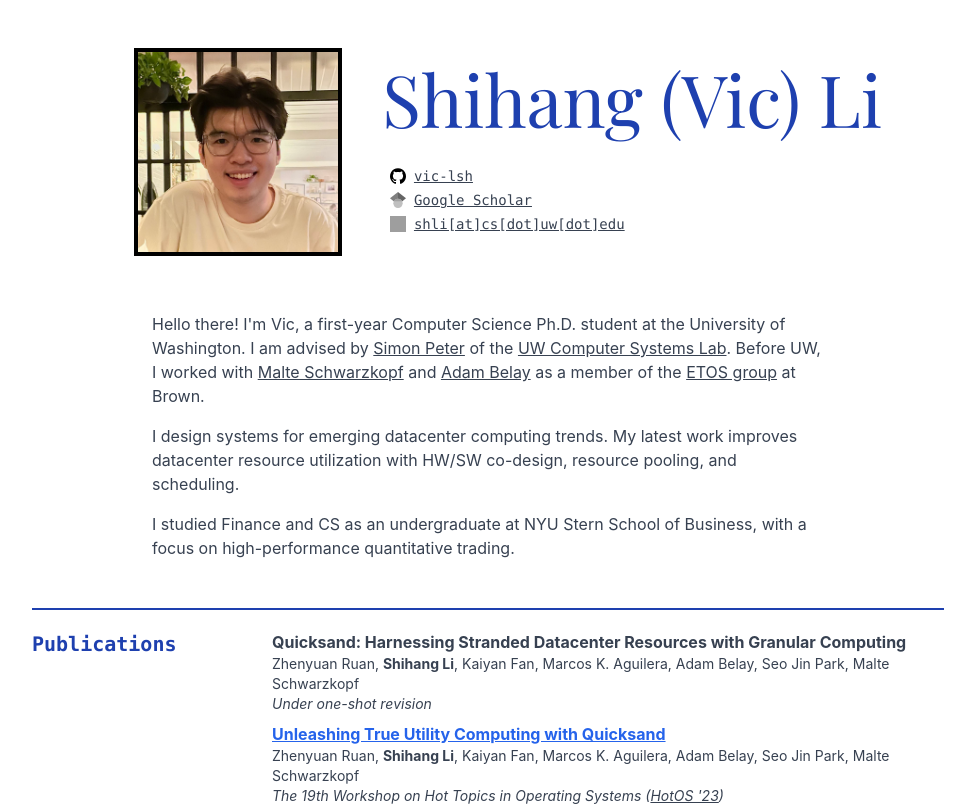
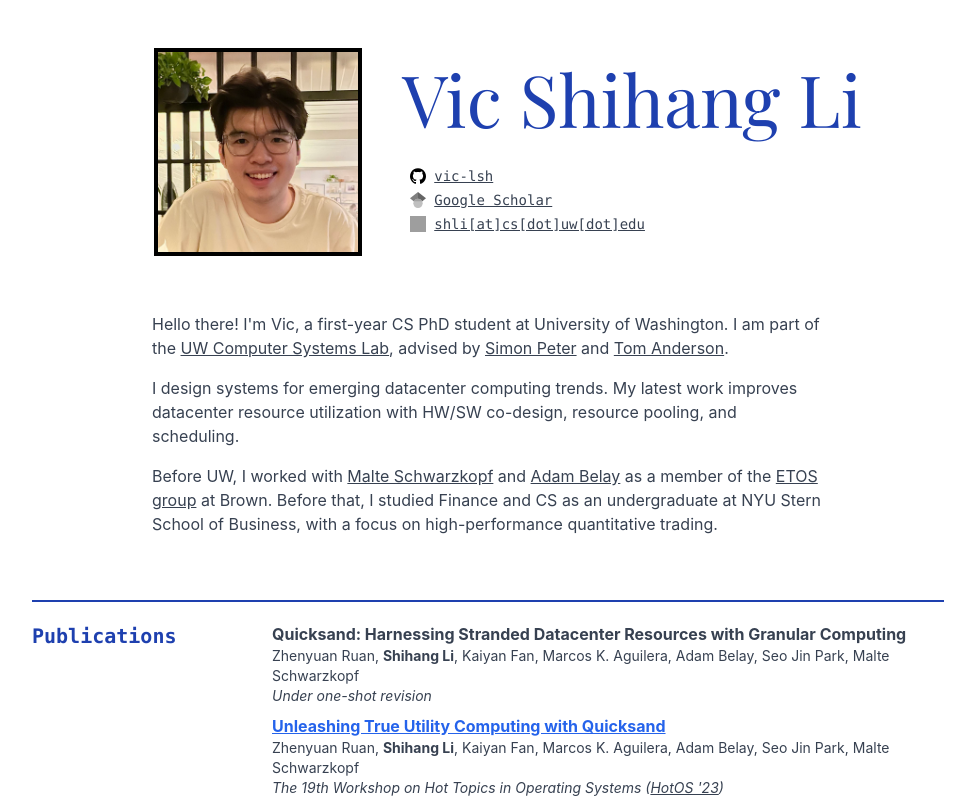
Before and after one commit to vic-lsh/vli, a Next.js app: page / in a window 1280 px wide. Shown: the top 806 px of the page, without its empty margins (152-1127 px from the left). Built offline with nearby package versions, Linux system fonts and the light colour scheme; grey boxes are pictures that could not be loaded.

Commit message:
update intro

```diff
--- a/components/intro.tsx
+++ b/components/intro.tsx
@@ -4,27 +4,22 @@ export const Intro = () => {
   return (
     <div className="flex flex-col gap-4 max-w-2xl m-auto">
       <p>
-        {`Hello there! I'm Vic, a first-year Computer Science Ph.D. student at
-        the University of Washington. `}
+        {`Hello there! I'm Vic, a first-year CS PhD student at
+        University of Washington. `}
 
-        {`I am advised by `}
+        {`I am part of the `}
+        <UrlLink href="https://syslab.cs.washington.edu/">
+          UW Computer Systems Lab
+        </UrlLink>
+        {`, advised by `}
         <UrlLink href="https://homes.cs.washington.edu/~simpeter/">
           Simon Peter
         </UrlLink>
-        {` of the `}
-        <UrlLink href="https://syslab.cs.washington.edu/">
-          UW Computer Systems Lab
+        {` and `}
+        <UrlLink href="https://www.cs.washington.edu/people/faculty/tom">
+          Tom Anderson
         </UrlLink>
         {`. `}
-        {`Before UW, I worked with `}
-        <UrlLink href="https://cs.brown.edu/people/malte/">
-          Malte Schwarzkopf
-        </UrlLink>
-        {` and `}
-        <UrlLink href="http://www.abelay.me/">Adam Belay</UrlLink>
-        {` as a member of the `}
-        <UrlLink href="https://etos.cs.brown.edu">ETOS group</UrlLink>
-        {` at Brown.`}
       </p>
       <p>
         <span>
@@ -36,8 +31,19 @@ export const Intro = () => {
         </span>
       </p>
       <p>
-        {`I studied Finance and CS as an undergraduate at NYU Stern School of Business,
+        {`Before UW, I worked with `}
+        <UrlLink href="https://cs.brown.edu/people/malte/">
+          Malte Schwarzkopf
+        </UrlLink>
+        {` and `}
+        <UrlLink href="http://www.abelay.me/">Adam Belay</UrlLink>
+        {` as a member of the `}
+        <UrlLink href="https://etos.cs.brown.edu">ETOS group</UrlLink>
+        {` at Brown. `}
+        {`Before that, I studied Finance and CS as an undergraduate at NYU Stern School of Business,
         with a focus on high-performance quantitative trading.`}
+      </p>
+      <p>
       </p>
     </div>
   );
--- a/data/contact.ts
+++ b/data/contact.ts
@@ -12,7 +12,7 @@ export interface ContactInfo {
 }
 
 export const CONTACT: ContactInfo = {
-  titleName: "Shihang (Vic) Li",
+    titleName: "Vic Shihang Li",
     academicName: "Shihang Li",
     email: "shli[at]cs[dot]uw[dot]edu",
     githubUsername: "vic-lsh",
```
Lines whose indentation alone changed are shown as unchanged.
